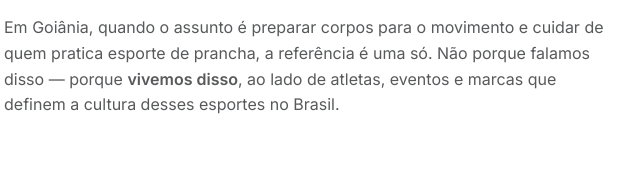
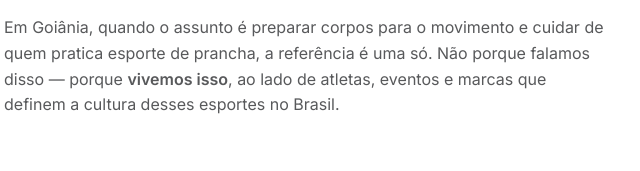
Before and after one commit to EcossistemaLive/plur-movimento, a plain HTML site: page index.html in a window 1280 px wide. Shown: the part 1925-2096 px from the top of the page, 104-744 px from the left. Drawn offline with Linux system fonts and the light colour scheme.

Commit message:
Alteração de texto: vivemos disso para vivemos isso

```diff
--- a/index.html
+++ b/index.html
@@ -370,7 +370,7 @@
       <div class="rule"></div>
       <span class="kicker">Quem está falando</span>
       <h2 class="lead-h" style="margin-top:16px">Não somos teoria sobre esporte de prancha.<span class="grad-text" style="display:block;margin-top:.42em;font-size:1.15em">Somos parte da cena.</span></h2>
-      <p class="muted" style="max-width:60ch;margin-top:18px">Em Goiânia, quando o assunto é preparar corpos para o movimento e cuidar de quem pratica esporte de prancha, a referência é uma só. Não porque falamos disso — porque <b>vivemos disso</b>, ao lado de atletas, eventos e marcas que definem a cultura desses esportes no Brasil.</p>
+      <p class="muted" style="max-width:60ch;margin-top:18px">Em Goiânia, quando o assunto é preparar corpos para o movimento e cuidar de quem pratica esporte de prancha, a referência é uma só. Não porque falamos disso — porque <b>vivemos isso</b>, ao lado de atletas, eventos e marcas que definem a cultura desses esportes no Brasil.</p>
     </div>
 
     <div class="stats">
```
